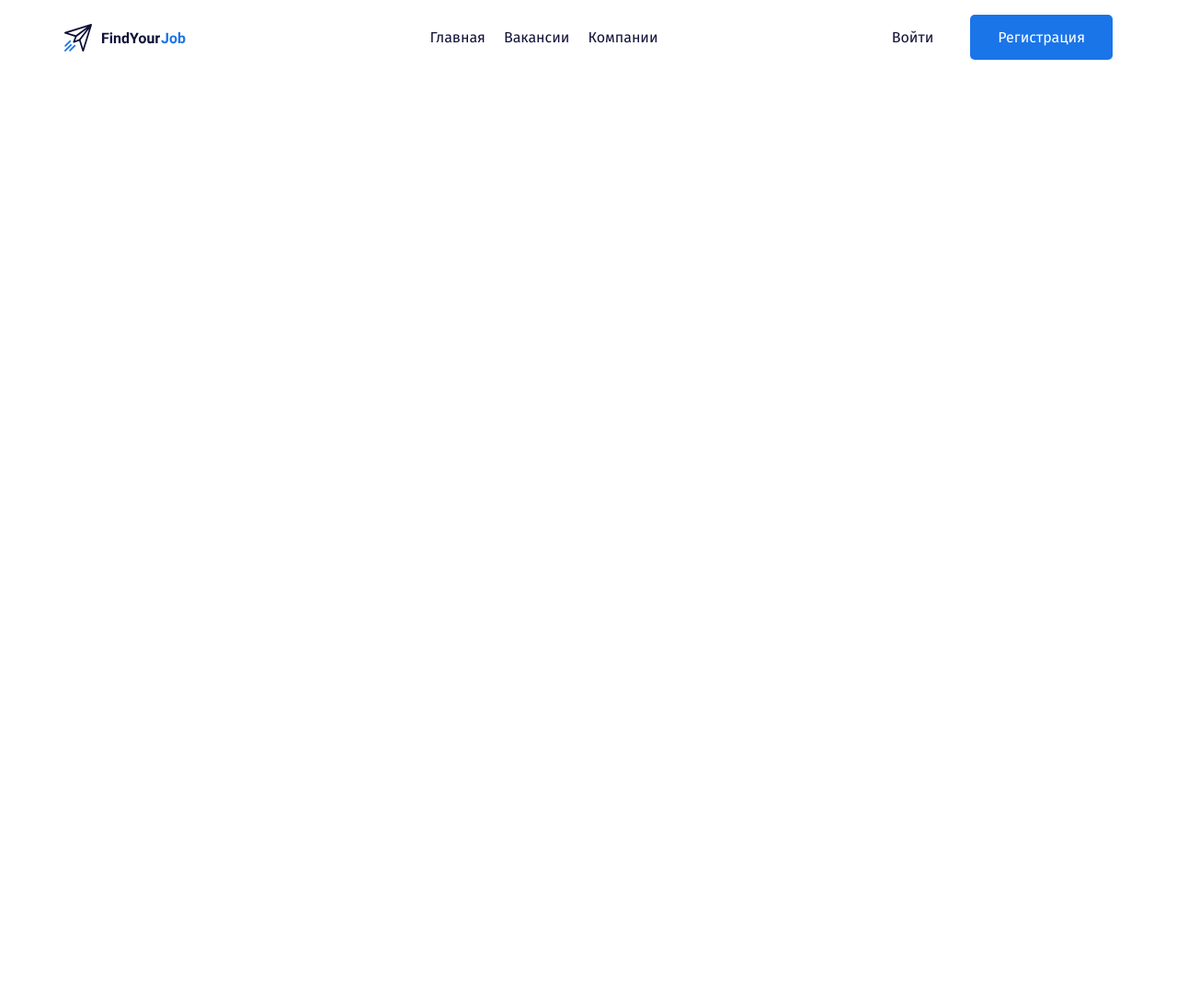
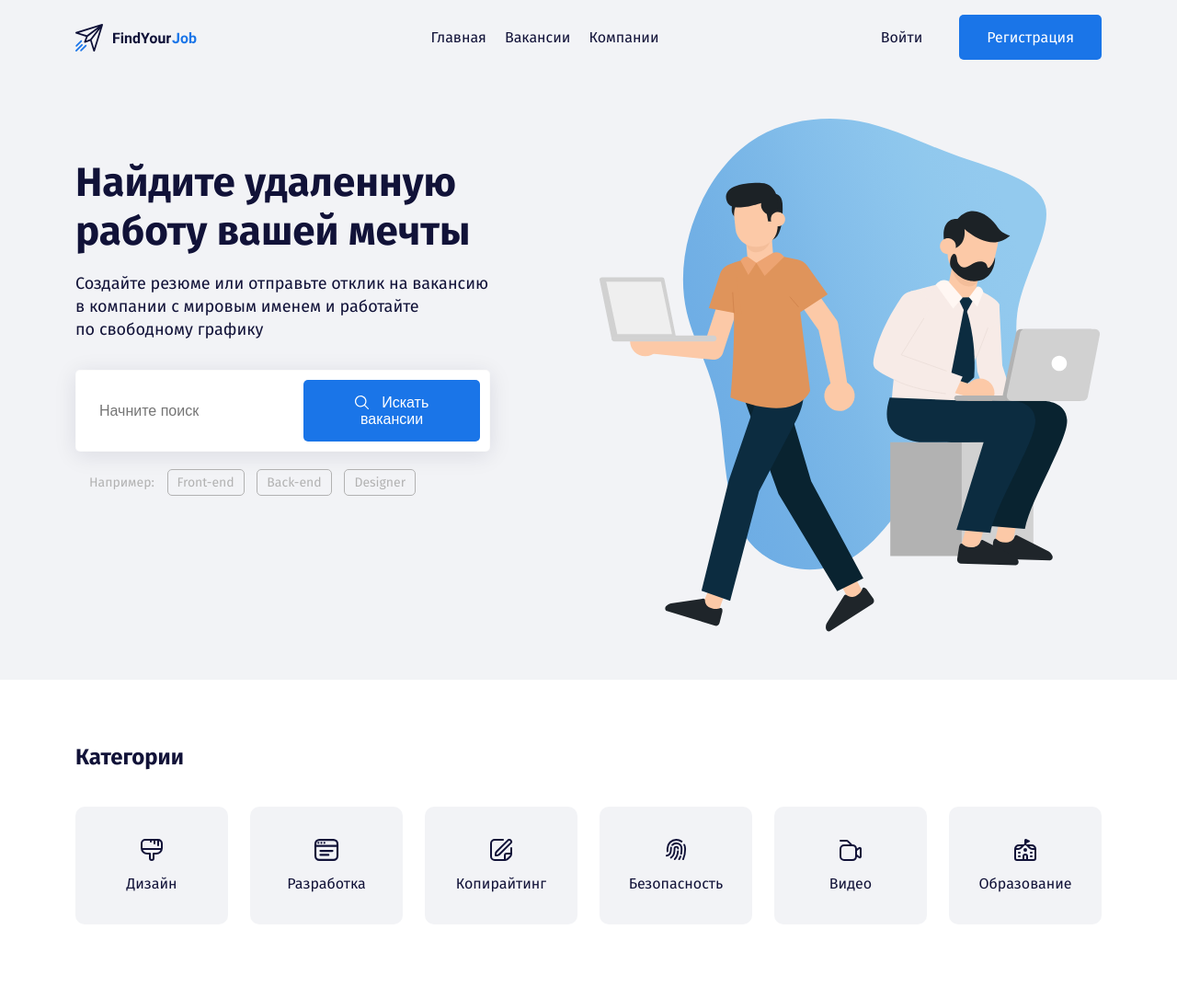
Before and after one commit to e-zrilova/findyourjob, a plain HTML site: page index.html in a window 1280 px wide. Shown: the whole page at 92% size. Before the commit the page ends 800 px from the top, so only its background shows below. Drawn offline with Linux system fonts and the light colour scheme.

Commit message:
Add files via upload

```diff
--- a/css/style.css
+++ b/css/style.css
@@ -1,3 +1,8 @@
+*,
+*::before,
+*::after {
+  box-sizing: border-box;
+}
 body {
   margin: 0;
   font-family: "Fira Sans", sans-serif;
@@ -11,6 +16,10 @@ body {
   margin: 0;
 }
 
+.header {
+  background: #f2f3f6;
+}
+
 .menu-item:not(:last-child) {
   margin-right: 20px;
 }
@@ -22,6 +31,8 @@ body {
 .button {
   text-decoration: none;
   display: inline-block;
+  border: none;
+  font-size: 16px;
 }
 .button-link {
   color: #111238;
@@ -35,3 +46,93 @@ body {
   color: #ffffff;
   padding: 15px 30px;
 }
+
+.hero-title {
+  font-size: 44px;
+  line-height: 53px;
+  margin-bottom: 15px;
+  margin-top: 43px;
+}
+
+.hero-text {
+  font-size: 18px;
+  line-height: 140%;
+  margin-bottom: 30px;
+}
+
+.input-group {
+  background-color: #ffffff;
+  border: 1px solid rgba(209, 209, 209, 0.1);
+  box-shadow: 0px 4px 25px rgba(15, 17, 56, 0.1);
+  border-radius: 5px;
+  padding: 10px;
+  margin-bottom: 25px;
+}
+
+.input {
+  background-color: #ffffff;
+  border: none;
+  flex-grow: 1;
+  font-size: 16px;
+  line-height: 19px;
+  padding: 15px;
+}
+.button-icon {
+  vertical-align: middle;
+  margin-right: 10px;
+}
+
+.button-text {
+  vertical-align: middle;
+}
+.input:focus {
+  outline: none;
+}
+.tags-group {
+  padding-left: 15px;
+  color: #b2b2b2;
+  text-decoration: none;
+  font-size: 14px;
+  line-height: 17px;
+}
+
+.tag {
+  color: #b2b2b2;
+  text-decoration: none;
+  padding: 5px 10px;
+  margin-left: 10px;
+  border: 1px solid #b2b2b2;
+  box-sizing: border-box;
+  border-radius: 5px;
+}
+.card {
+  text-decoration: none;
+  color: #111238;
+  background: #f2f3f6;
+  border-radius: 10px;
+  padding: 35px;
+  transition: background 0.2s, color 0.2s;
+}
+.section {
+  padding-top: 70px;
+  padding-bottom: 80px;
+}
+.section-title {
+  margin-bottom: 40px;
+  margin-top: 0px;
+}
+.card-icon {
+  fill: #111238;
+  margin-bottom: 15px;
+  transition: fill 0.2s;
+}
+.card:hover {
+  background-color: #1a75e8;
+  color: #ffffff;
+}
+.card:hover .card-icon {
+  fill: #ffffff;
+}
+.col {
+  width: 166px;
+}
--- a/index.html
+++ b/index.html
@@ -11,7 +11,7 @@
   <link rel="stylesheet" href="./css/style.css">
 </head>
 <body>
-  <header class="header" >
+  <header class="header pb-5" >
 <div class="container">
   <div class="row align-items-center py-3">
     <div class="col-2 d-flex align-items-center justify-content-start">
@@ -30,10 +30,70 @@
     <div class="col-3 d-flex align-items-center justify-content-end">
       <a href="#" class="button button-link">Войти</a>
       <a href="#" class="button button-primary">Регистрация</a>
-
     </div>
   </div>
+<div class="row pt-5">
+  <div class="col-5">
+    <h1 class="hero-title">Найдите удаленную работу вашей мечты</h1>
+    <p class="hero-text">Создайте резюме или отправьте отклик на вакансию в&nbsp;компании с мировым именем и работайте <br> по свободному графику</p>
+    <div class="input-group d-flex">
+      <input type="text" class="input" placeholder="Начните поиск">
+      <button class="button button-primary">
+        <img src="img/search.svg" class="button-icon" alt="">
+        <span class="button-text">Искать вакансии</span>
+      </button>
+    </div>
+    <div class="tags-group">
+      <span class="tags-label">Например:</span>
+      <a href="" class="tag">Front-end</a>
+      <a href="" class="tag">Back-end</a>
+      <a href="" class="tag">Designer</a>
+    </div>
+  </div>
+  <div class="col-6 offset-1">
+    <img src="img/hero-image.svg" alt="">
+  </div>
+</div>
 </div>
   </header>
+  <section class="section">
+    <div class="container">
+      <h2 class="section-title">Категории</h2>
+      <div class="row">
+        <div class="col">
+          <a href="#" class="card d-flex flex-column align-items-center">
+            <svg class="card-icon" height="24">
+              <use href="img/icons.svg#brush"></use>
+</svg>
+            <span class="card-text">Дизайн </span></a></div>
+        <div class="col">
+          <a href="#" class="card d-flex flex-column align-items-center">
+          <svg class="card-icon" height="24">
+          <use href="img/icons.svg#browser"></use>
+        </svg>
+        <span class="card-text">Разработка</span></a></div>
+        <div class="col"><a href="#" class="card d-flex flex-column align-items-center">
+          <svg class="card-icon" height="24">
+          <use href="img/icons.svg#edit"></use>
+        </svg>
+        <span class="card-text">Копирайтинг</span></a></div>
+        <div class="col"><a href="#" class="card d-flex flex-column align-items-center">
+          <svg class="card-icon" height="24">
+          <use href="img/icons.svg#fingerprint"></use>
+        </svg>
+        <span class="card-text">Безопасность</span></a></div>
+        <div class="col"><a href="#" class="card d-flex flex-column align-items-center">
+          <svg class="card-icon" height="24">
+          <use href="img/icons.svg#camera"></use>
+        </svg>
+        <span class="card-text">Видео</span></a></div>
+        <div class="col"><a href="#" class="card d-flex flex-column align-items-center">
+          <svg class="card-icon" height="24">
+          <use href="img/icons.svg#school"></use>
+        </svg>
+        <span class="card-text">Образование</span></a></div>
+      </div>
+    </div>
+  </section>
 </body>
 </html>
```
Also changed, not shown: img/hero-image.svg (added), img/icons.svg (added), img/search.svg (added).
